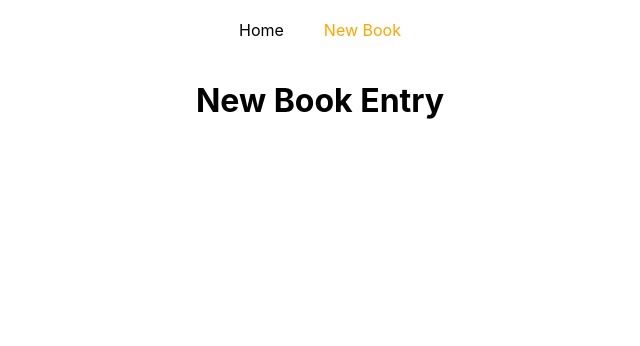
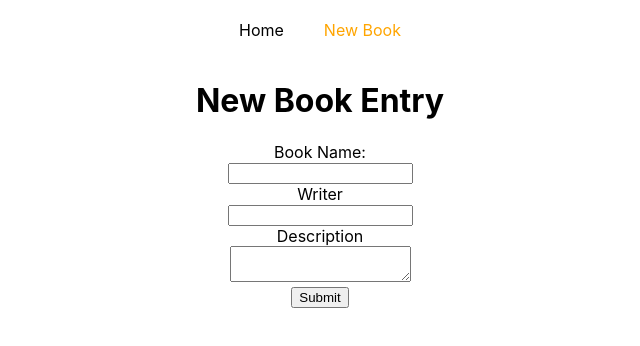
Before and after one commit to shwakib/fromscratch, a React (Create React App) app in the folder full-stack-journey/REACT/f1st-react-app/hello-world/: page /new-book in a window 1280 px wide. Shown: the top 346 px of the page, without its empty margins (320-960 px from the left). Built offline with nearby package versions, Linux system fonts and the light colour scheme.

Commit message:
controlled

```diff
--- a/full-stack-journey/REACT/f1st-react-app/hello-world/src/components/representational/newBook.js
+++ b/full-stack-journey/REACT/f1st-react-app/hello-world/src/components/representational/newBook.js
@@ -1,12 +1,65 @@
-import React from "react";
+import React, { Component } from "react";
 
-const newBook = (props) => {
-    // console.log(props);
-    return (
-        <div>
-            <h1>New Book Entry</h1>
-        </div>
-    );
+// const newBook = (props) => {
+//     // console.log(props);
+//     return (
+//         <div>
+//             <h1>New Book Entry</h1>
+//             <form>
+//                 <label>Book Name:</label>
+//                 <br />
+//                 <input type="text" name="bookName" value="" /><br />
+//                 <label>Writer</label><br />
+//                 <input type="text" name="bookWriter" value="" /><br />
+//                 <label>Description</label><br />
+//                 <textarea type="text" name="description" value="" /><br />
+//                 <input type='submit' value='Submit' />
+//             </form>
+//         </div>
+//     );
+// }
+
+class newBook extends Component {
+    constructor(props) {
+        super(props);
+        this.state = {
+            bookName: "",
+            bookWriter: "",
+            description: ""
+        }
+    }
+
+    handleInputChange = (event) => {
+        console.log(event.target.value);
+        const name = event.target.name;
+        const value = event.target.value;
+        console.log(name, value);
+        this.setState({
+            [name]: value,
+        })
+    }
+
+    componentDidUpdate() {
+        console.log(this.state);
+    }
+
+    render() {
+        return (
+            <div>
+                <h1>New Book Entry</h1>
+                <form>
+                    <label>Book Name:</label>
+                    <br />
+                    <input type="text" name="bookName" value={this.state.bookName} onChange={(event) => this.handleInputChange(event)} /><br />
+                    <label>Writer</label><br />
+                    <input type="text" name="bookWriter" value={this.state.bookWriter} onChange={(event) => this.handleInputChange(event)} /><br />
+                    <label>Description</label><br />
+                    <textarea type="text" name="description" value={this.state.description} onChange={(event) => this.handleInputChange(event)} /><br />
+                    <input type='submit' value='Submit' />
+                </form>
+            </div>
+        );
+    }
 }
 
 export default newBook;
```
